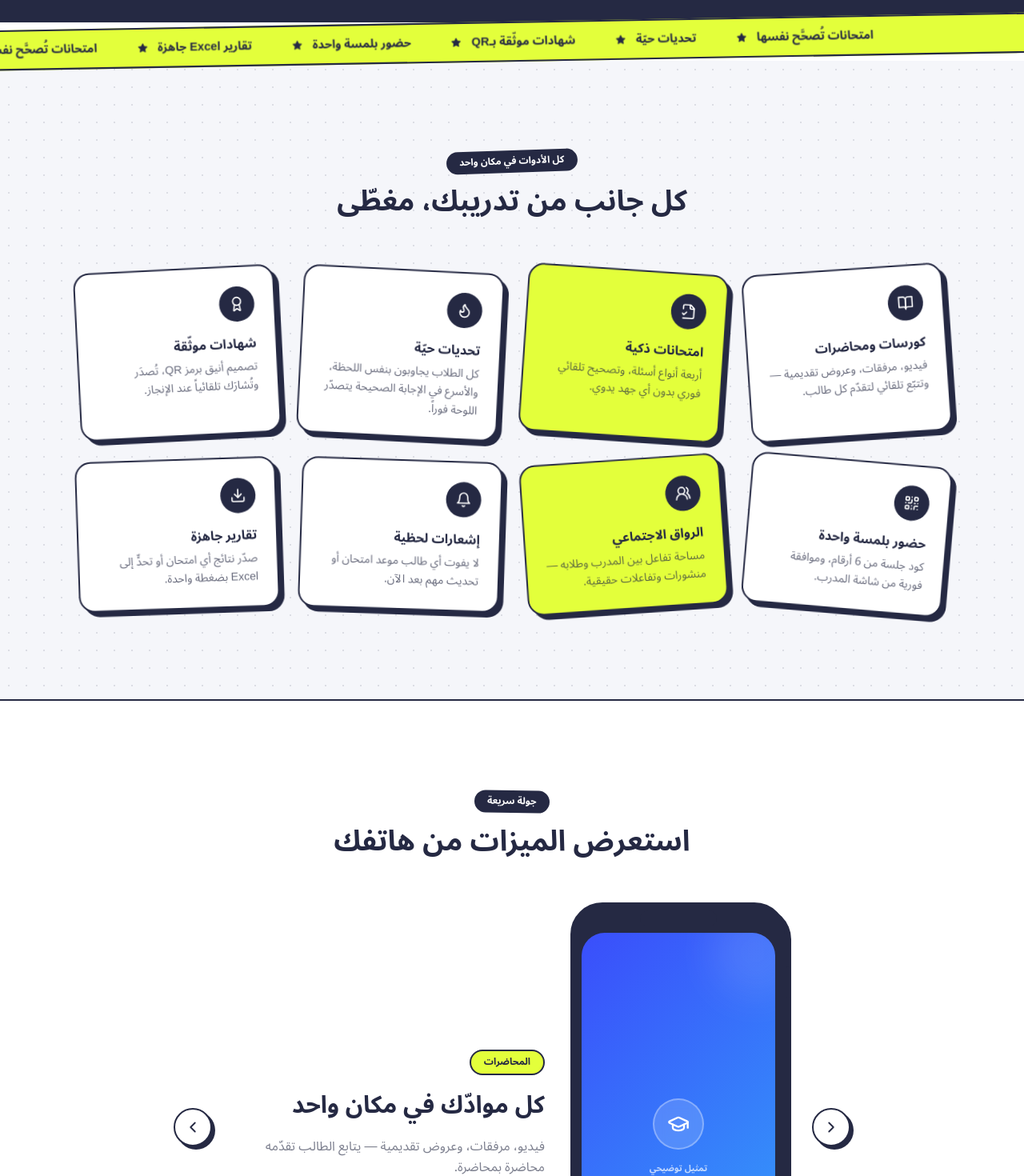
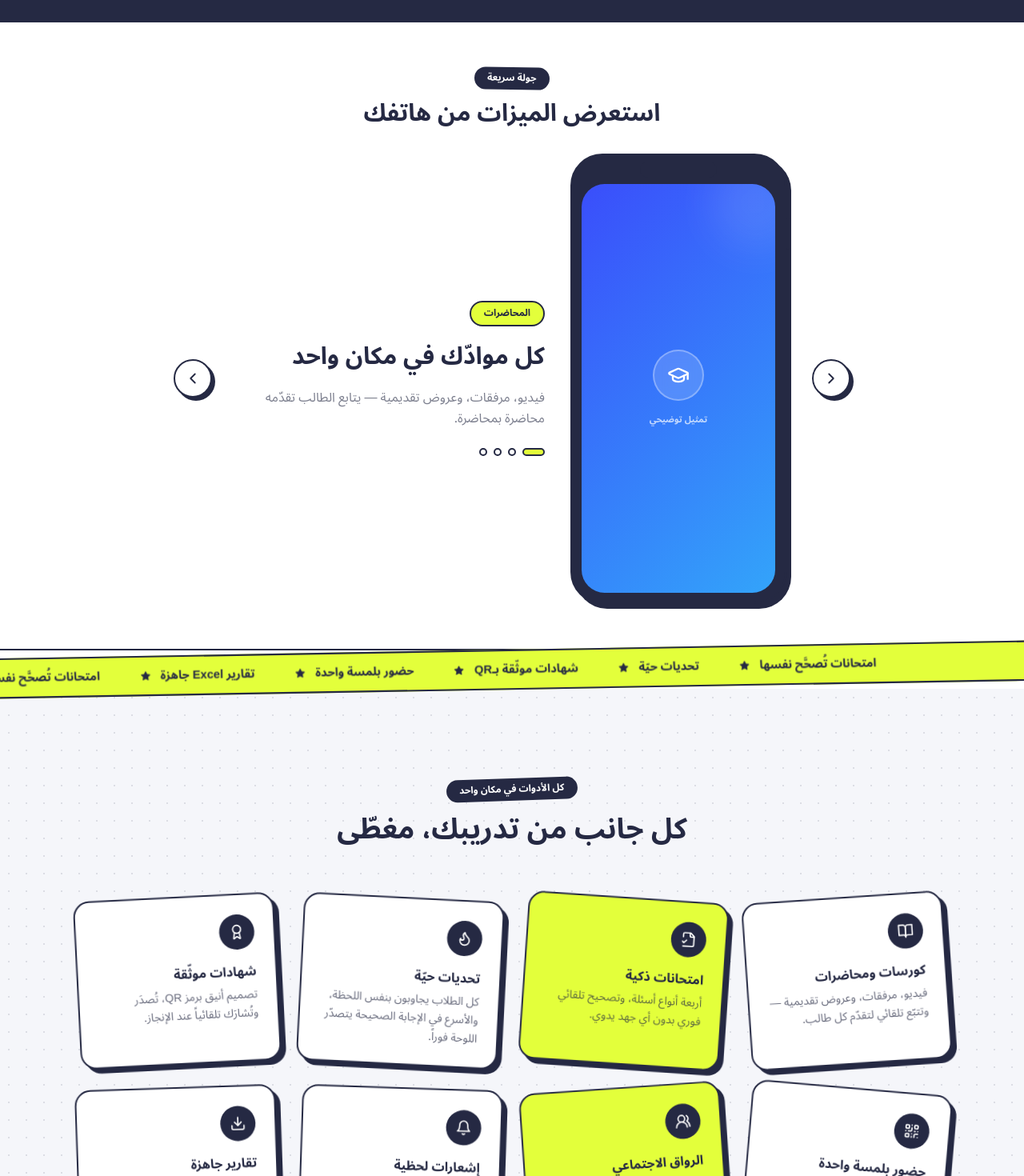
Before and after one commit to ruwadapp/ruwad, a Next.js app: page / in a window 1280 px wide. Shown: the part 640-2110 px from the top of the page at 80% size. Built offline with nearby package versions, Linux system fonts and the light colour scheme; no server answers; a web font is replaced by a local one.

Commit message:
نقل موك أب الهاتف مباشرة تحت الـHero ليظهر فوراً بدون تمرير، بحجم أصغر ومساحة مضغوطة

```diff
--- a/components/marketing/LandingPage.tsx
+++ b/components/marketing/LandingPage.tsx
@@ -89,6 +89,15 @@ export function LandingPage() {
         </div>
       </section>
 
+      {/* ===== PHONE SHOWCASE — تظهر فوراً بدون تمرير ===== */}
+      <section className="bg-white py-10 sm:py-14 border-b-2 border-ruwad-navy">
+        <div className="text-center max-w-xl mx-auto mb-8 px-5">
+          <span className="inline-block bg-ruwad-navy text-white text-xs font-extrabold px-4 py-1.5 rounded-full rotate-1">جولة سريعة</span>
+          <h2 className="text-2xl sm:text-3xl font-extrabold text-ruwad-navy mt-3">استعرض الميزات من هاتفك</h2>
+        </div>
+        <PhoneShowcase />
+      </section>
+
       {/* ===== MARQUEE ===== */}
       <div className="bg-ruwad-lime border-y-2 border-ruwad-navy py-3 overflow-hidden -rotate-1 scale-105">
         <div className="flex whitespace-nowrap animate-marquee">
@@ -127,17 +136,6 @@ export function LandingPage() {
             </Reveal>
           ))}
         </div>
-      </section>
-
-      {/* ===== PHONE SHOWCASE ===== */}
-      <section className="bg-white py-20 sm:py-28 border-y-2 border-ruwad-navy">
-        <Reveal className="text-center max-w-xl mx-auto mb-14 px-5">
-          <span className="inline-block bg-ruwad-navy text-white text-xs font-extrabold px-4 py-1.5 rounded-full rotate-1">جولة سريعة</span>
-          <h2 className="text-3xl sm:text-4xl font-extrabold text-ruwad-navy mt-4">استعرض الميزات من هاتفك</h2>
-        </Reveal>
-        <Reveal delay={100}>
-          <PhoneShowcase />
-        </Reveal>
       </section>
 
       {/* ===== SIGNATURE: LIVE DEMO ===== */}
```
